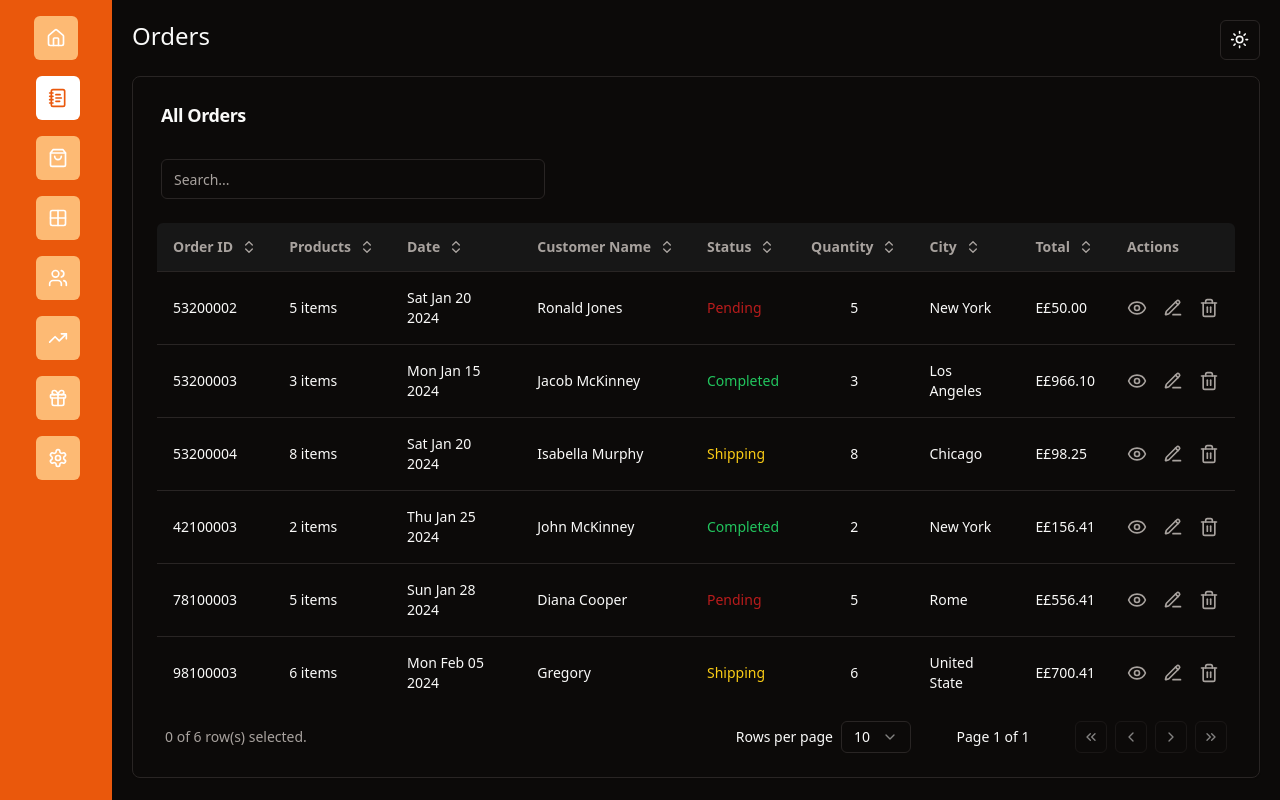
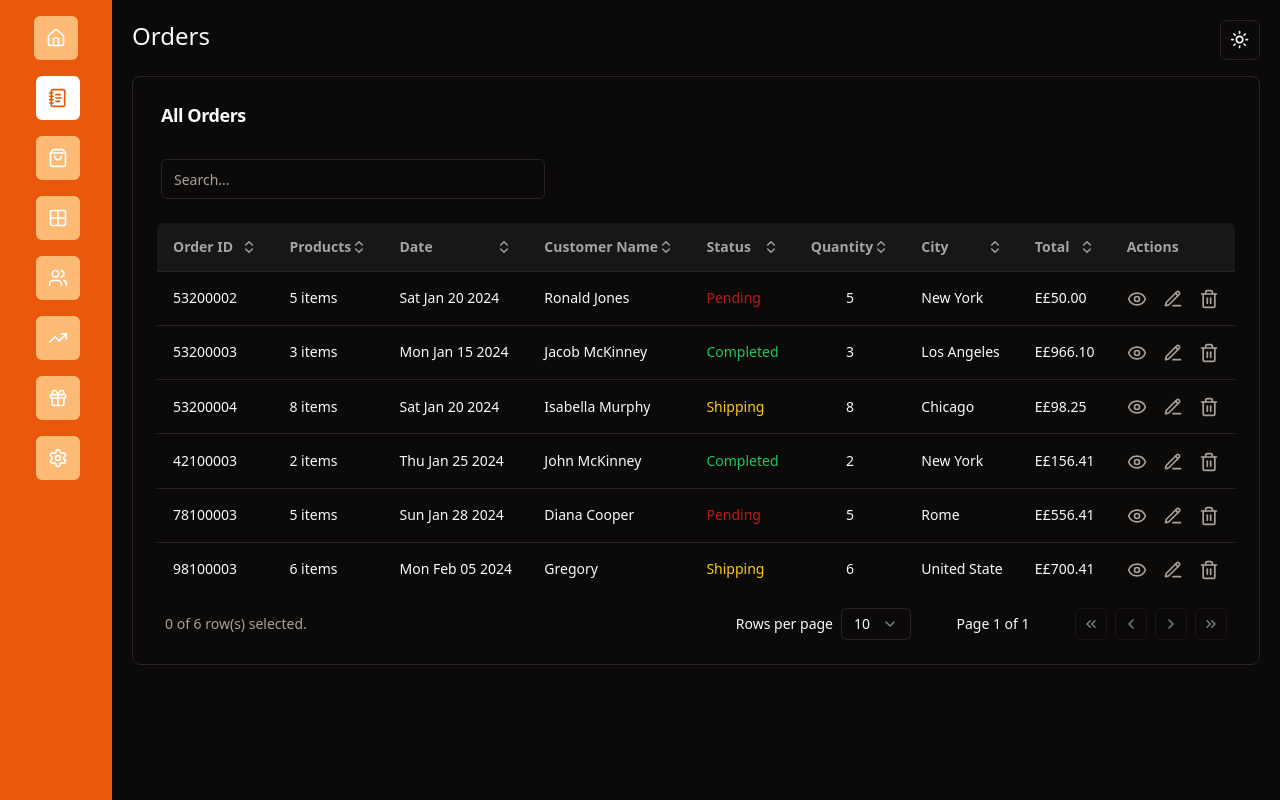
Before and after one commit to AlyaaRushdy/ecommerce-dashboard-react, a React (Vite) app: page /orders in a window 1280 px wide. Built offline with nearby package versions, Linux system fonts and the light colour scheme.

Commit message:
minor mods

```diff
--- a/src/components/tableOrderButton.jsx
+++ b/src/components/tableOrderButton.jsx
@@ -7,11 +7,11 @@ function TableOrderButton({ column, text }) {
     <>
       <Button
         variant="ghost"
-        className="font-bold p-0 hover:bg-transparent"
+        className="font-bold p-0 hover:bg-transparent w-full "
         onClick={() => column.toggleSorting(column.getIsSorted() === "asc")}
       >
         {text}
-        <ChevronsUpDown className="ml-2 h-4 w-4" />
+        <ChevronsUpDown className="ml-2 h-4 w-4 ms-auto" />
       </Button>
     </>
   );
```
